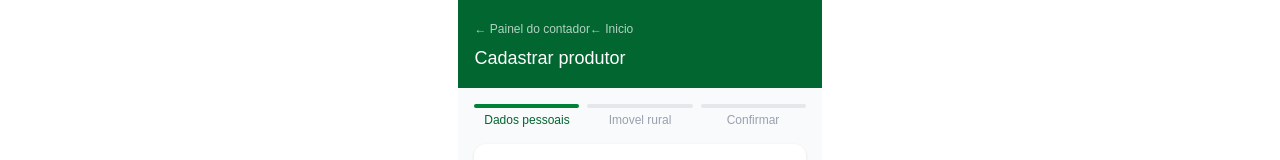
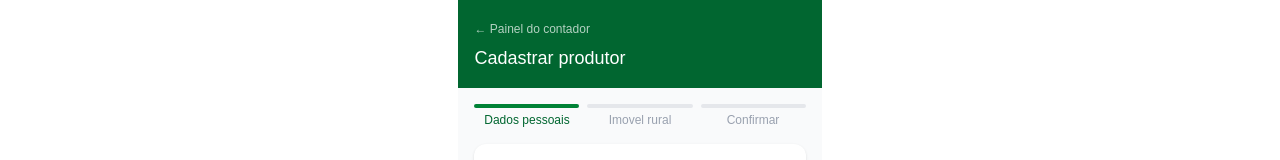
Before and after one commit to civianacv-oss/ruralcaixa-mvp, a Next.js app in the folder frontend/: page /cadastro in a window 1280 px wide. Shown: the top 160 px of the page. Built offline with nearby package versions, Linux system fonts and the light colour scheme.

Commit message:
fix: remover link duplicado no cadastro

```diff
--- a/frontend/app/cadastro/page.tsx
+++ b/frontend/app/cadastro/page.tsx
@@ -119,7 +119,6 @@ function CadastroContent() {
     <div className="min-h-screen bg-gray-50 max-w-md mx-auto pb-10">
       <div className="bg-green-800 text-white px-4 py-4">
         <a href="/contador" className="text-xs opacity-70">← Painel do contador</a>
-        <a href="/" className="text-xs opacity-70">← Inicio</a>
         <div className="text-lg font-medium mt-1">{modoEdicao ? "Editar produtor" : "Cadastrar produtor"}</div>
       </div>
 
```
